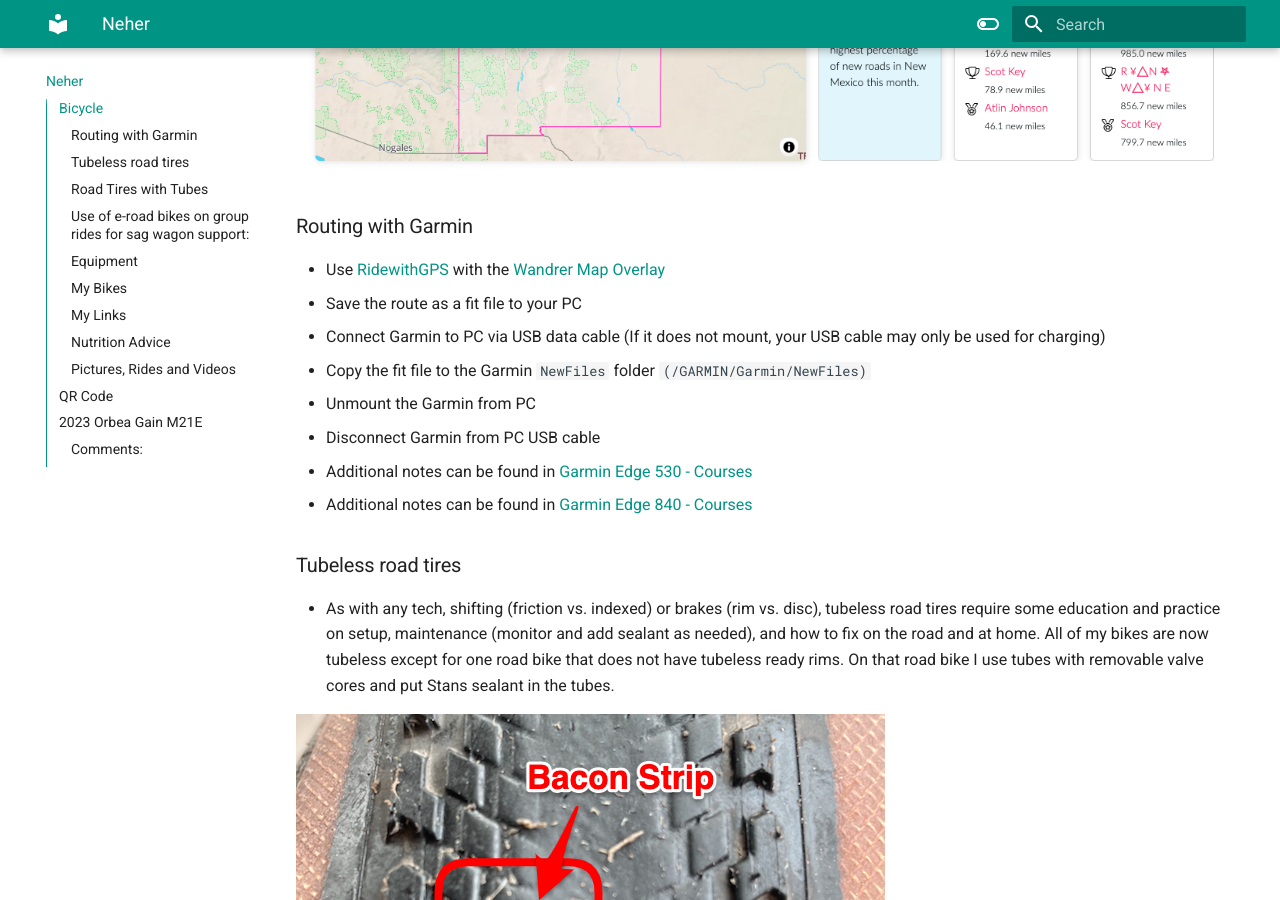
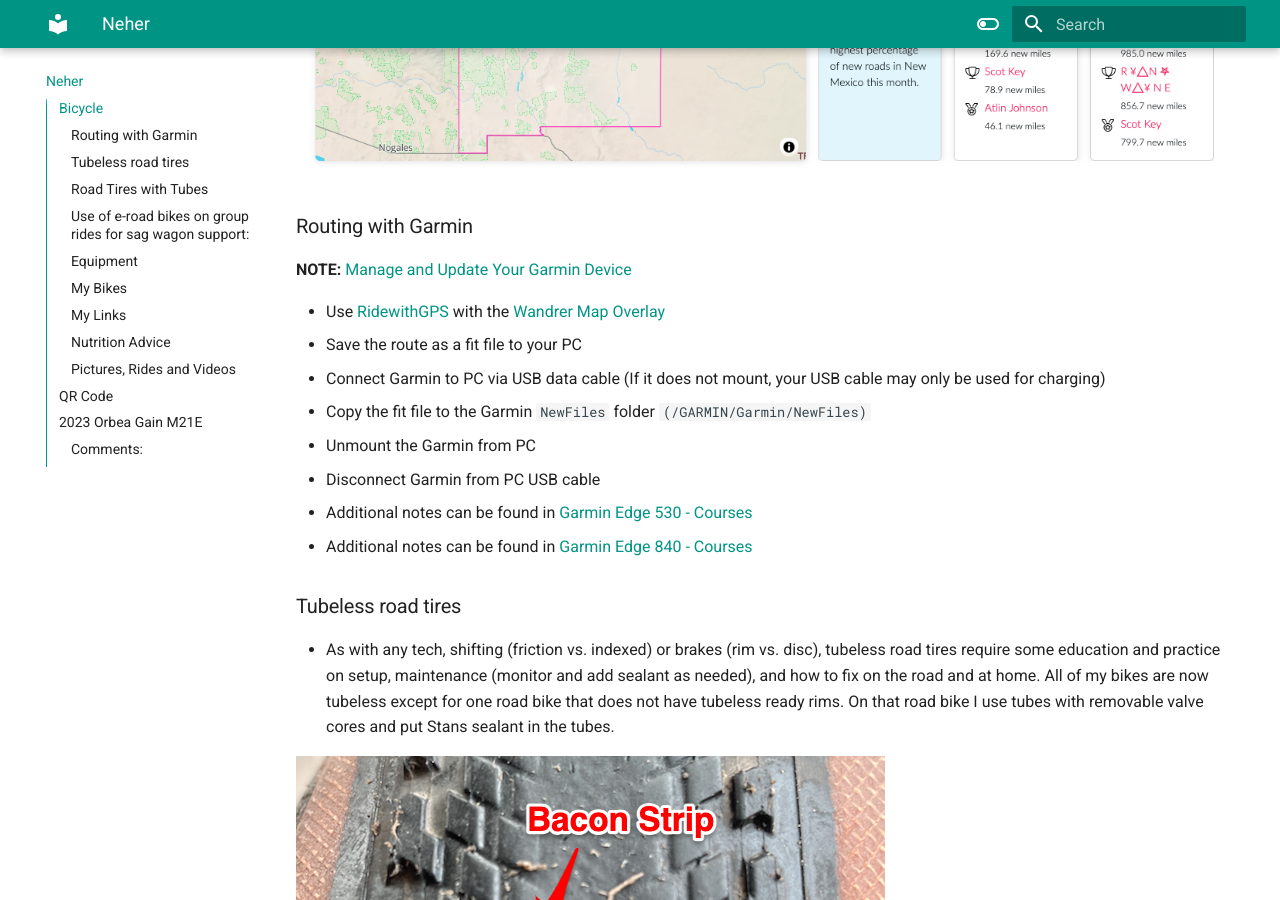
Before and after one commit to rneher-igel/Neher, an MkDocs documentation site: the page built from docs/index.md, in a window 1280 px wide and 900 px high, scrolled down 1481 px. Built offline with MkDocs 1.6.1 and Material for MkDocs 9.7.7, drawn with Linux system fonts in a browser that asks for light colours.

Commit message:
Garmin updates

```diff
--- a/docs/index.md
+++ b/docs/index.md
@@ -28,6 +28,8 @@
 ![image02](Docs/Images/wandrer-2023-nm.png)
 
 ### Routing with Garmin
+
+**NOTE:** [Manage and Update Your Garmin Device](https://www.garmin.com/en-US/software/express)
 
 - Use [RidewithGPS](https://ridewithgps.com/routes/new) with the [Wandrer Map Overlay](https://wandrer.earth/install_extension)
 - Save the route as a fit file to your PC
```
